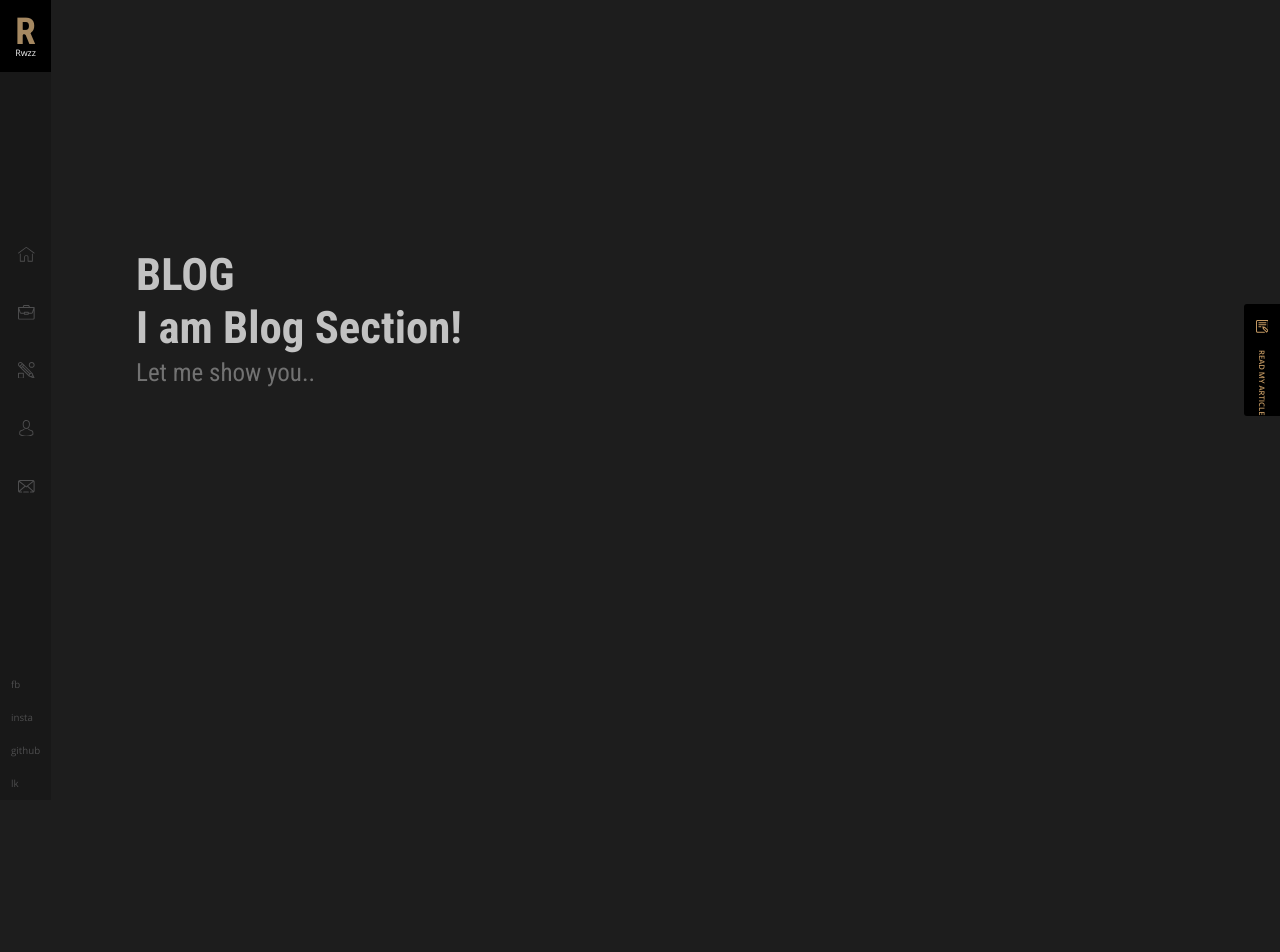
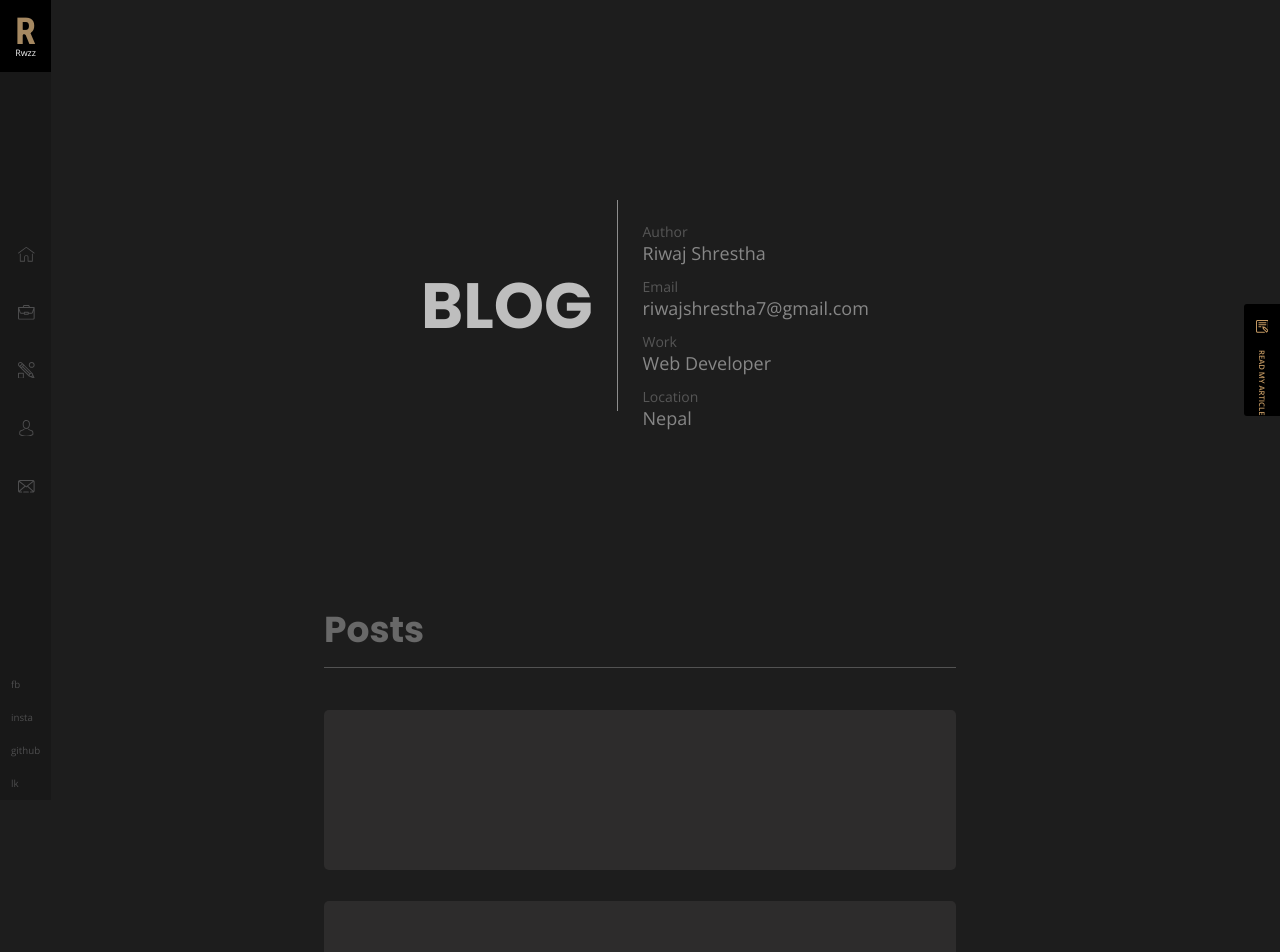
Before and after one commit to Riwaj-shrestha/RwzzWebFrontend, an Angular app: page /blog in a window 1280 px wide. Shown: the top 952 px of the page. Before the commit the page ends 800 px from the top, so only its background shows below. Built offline with nearby package versions, Linux system fonts and the light colour scheme.

Commit message:
added blog page contents and made layout

```diff
--- a/src/app/blog/blog.component.html
+++ b/src/app/blog/blog.component.html
@@ -1,11 +1,73 @@
-<div class="container">
-    <div class="home-content">
-        <div class="content__1">BLOG <br>
-            I am <span id="spin">Blog Section</span>!
+<div class="page">
+  <div class="intro-box">
+    <div class="intro-box__title">
+      BLOG
+    </div>
+    <div class="intro-box__detail">
+
+      <div class="detail-wrap">
+        <div class="detail-wrap__title">
+          Author
         </div>
-        <div class="content__2">
-            Let me show you..
+        <div class="detail-wrap__body">
+          Riwaj Shrestha
         </div>
+      </div>
+
+      <div class="detail-wrap">
+        <div class="detail-wrap__title">
+          Email
+        </div>
+        <div class="detail-wrap__body">
+          riwajshrestha7@gmail.com
+        </div>
+      </div>
+
+      <div class="detail-wrap">
+        <div class="detail-wrap__title">
+          Work
+        </div>
+        <div class="detail-wrap__body">
+          Web Developer
+        </div>
+      </div>
+
+      <div class="detail-wrap">
+        <div class="detail-wrap__title">
+          Location
+        </div>
+        <div class="detail-wrap__body">
+          Nepal
+        </div>
+      </div>
+
+    </div>
+  </div>
+
+  <div class="post-box">
+    <div class="post-box__title">
+      Posts
     </div>
 
+    <div class="post-box__body">
+
+      <div class="post">
+
+      </div>
+
+      <div class="post">
+
+      </div>
+
+      <div class="post">
+
+      </div>
+
+      <div class="post">
+
+      </div>
+
+    </div>
+  </div>
+
 </div>
--- a/src/app/blog/blog.component.scss
+++ b/src/app/blog/blog.component.scss
@@ -1,20 +1,82 @@
-.home-content{
-    margin-top: 31vh;
-    margin-left: 10vw;
-    color: rgb(194, 194, 194);
+.page {
+    width: 100%;
+
+    &__title {
+        margin-top: 3vh;
+        font-size: 3vw;
+        float: right;
+        font-weight: 700;
+    }
 }
 
+.intro-box {
+    height: 24vh;
+    width: 38vw;
+    display: flex;
+    margin: 25vh auto;
+    position: relative;
+    top: 40%;
+    // border: 1px solid rgb(80, 80, 80);
 
-.content__1 {
-    font-family: 'Roboto Condensed', sans-serif;
-    font-size: 3.5vw;
-    font-weight: 700;
+    &__title {
+        width: 49.999%;
+        height: 100%;
+        font-size: 5vw;
+        font-weight: 700;
+        font-family: 'Poppins', sans-serif;
+        color: rgb(190, 190, 190);
+        display: flex;
+        align-items: center;
+        justify-content: flex-end;
+        padding: 2% 5%;
+    }
+
+    &__detail {
+        width: 49.999%;
+        height: 100%;
+        border-left: 1px solid rgb(141, 141, 141);
+        padding: 2% 5%;
+    }
 }
 
-.content__2 {
-    font-family: 'Roboto Condensed', sans-serif;
-    font-size: 25px;
-    font-weight: 400;
-    line-height: 1.5em;
-    color: rgb(114, 114, 114);
+.detail-wrap {
+   margin: 12px 0;
+
+    &__title {
+        color: #565656;
+        font-size: 14px;
+    }
+
+    &__body {
+        color: #878787;
+        font-size: 18px;
+
+    }
 }
+
+.post-box {
+    width: 50%;
+    margin: auto;
+
+    &__title {
+        width: 100%;
+        padding: 10px 0;
+        font-family: 'Poppins', sans-serif;
+        font-size: 36px;
+        font-weight: 700;
+        color: rgb(104, 104, 104);
+        border-bottom: 1px solid rgb(82, 82, 82);
+    }
+
+    &__body {
+        padding: 10px 0;;
+    }
+}
+
+.post {
+    width: 100%;
+    height: 20vh;
+    margin: 5% 0;
+    border-radius: 5px;
+    background-color: #2D2C2C;
+}
--- a/src/app/navbar/navbar.component.scss
+++ b/src/app/navbar/navbar.component.scss
@@ -28,7 +28,7 @@ nav {
             font-weight: 600;
             font-size: 2.9vw;
             line-height: 0.9em;
-            // color: rgb(0, 183, 255);
+            // color: rgb(212, 162, 0);
             // color: rgb(197, 154, 99);
             // color: #5CC8FF;
             color: #A58861;
```
